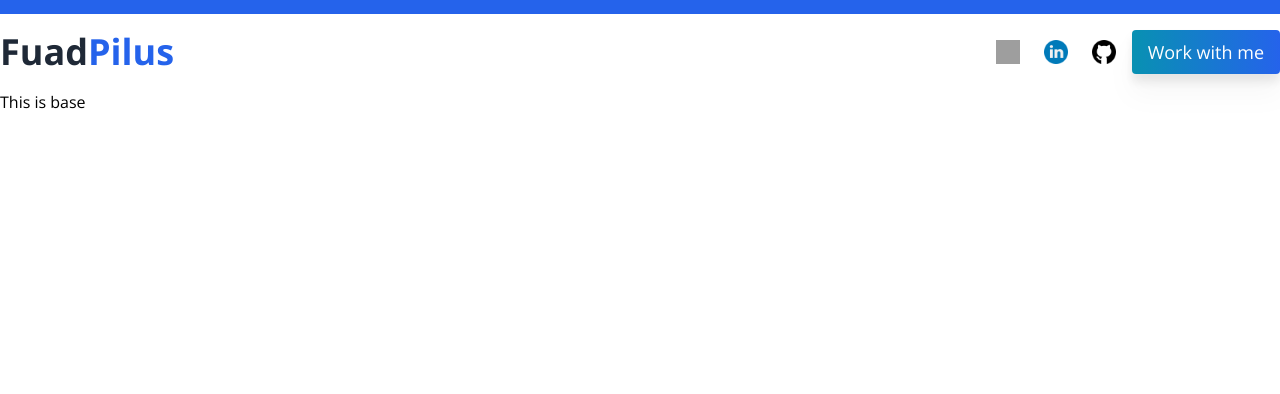
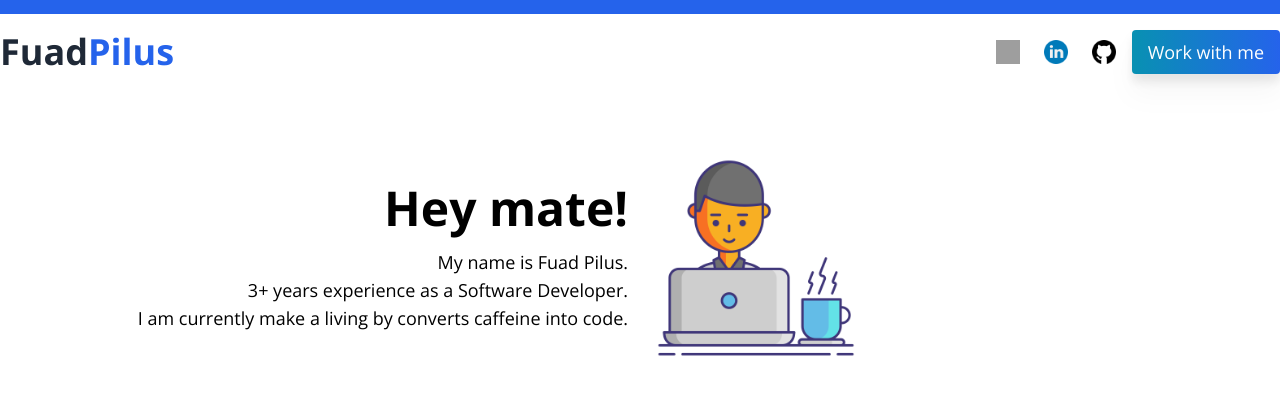
Before and after one commit to fuadps/Portfolio, a Vue app: page / in a window 1280 px wide. Shown: the top 394 px of the page. Built offline with nearby package versions, Linux system fonts and the light colour scheme; grey boxes are pictures that could not be loaded.

Commit message:
Create hero section

```diff
--- /dev/null
+++ b/src/components/Hero.vue
@@ -0,0 +1,34 @@
+<script setup>
+import heroUrl from "@/assets/icons/webdev.png";
+</script>
+<template>
+  <section class="grid grid-cols-1 md:grid-cols-2 content-center gap-6">
+    <div class="flex flex-col align-middle justify-center">
+      <h1 class="text-5xl font-bold text-center md:text-right mb-4">
+        Hey mate!
+      </h1>
+      <p class="text-lg text-center md:text-right">
+        My name is Fuad Pilus. <br />
+        3+ years experience as a Software Developer. <br class="" />
+        I am currently make a living by converts caffeine into code.
+      </p>
+      <!--        <div class="flex flex-row gap-4 justify-end items-center mt-4">-->
+      <!--          <a href="#" class="text-md text-gray-500 underline leading-relaxed"-->
+      <!--            >Download Resume</a-->
+      <!--          >-->
+      <!--          <a-->
+      <!--            href="#"-->
+      <!--            class="text-xl px-5 py-2.5 bg-gradient-to-r from-cyan-600 to-blue-600 rounded text-white drop-shadow-xl"-->
+      <!--            >Work with me</a-->
+      <!--          >-->
+      <!--        </div>-->
+    </div>
+    <div class="f">
+      <img
+        :src="heroUrl"
+        alt="hero"
+        class="max-h-52 mx-auto md:mr-auto md:ml-0"
+      />
+    </div>
+  </section>
+</template>
--- a/src/views/HomeView.vue
+++ b/src/views/HomeView.vue
@@ -1,5 +1,9 @@
-<script setup></script>
+<script setup>
+import Hero from "@/components/Hero.vue";
+</script>
 
 <template>
-  <main>This is base</main>
+  <main class="container mx-auto py-16">
+    <Hero />
+  </main>
 </template>
```
Also changed, not shown: src/assets/icons/webdev.png (added).
